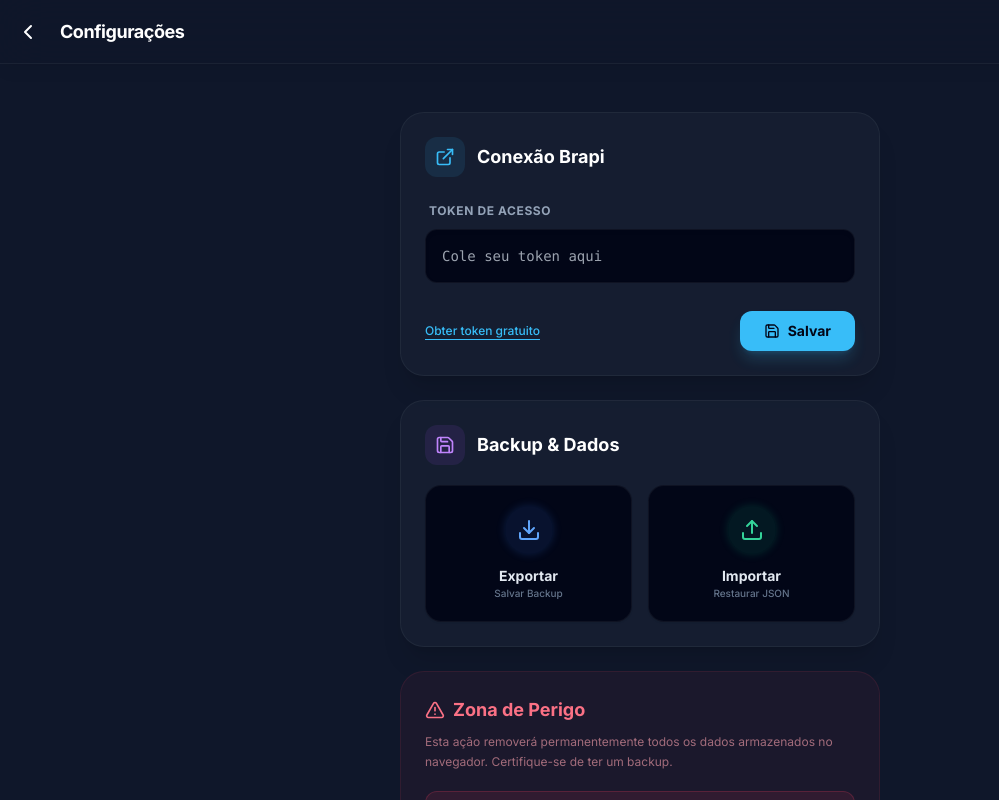
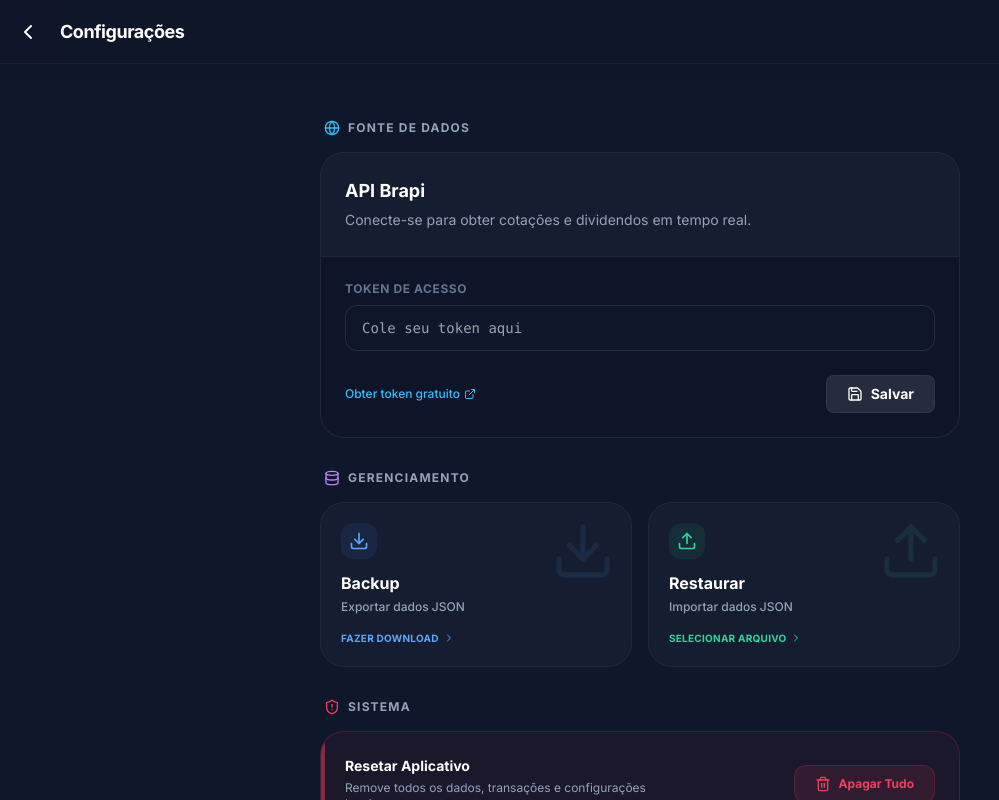
Before and after one commit to rafaelgabassi07-tech/CarteiraFIIs, a React (Vite) app: page / in a window 1280 px wide. Both pictures are taken after a click on the button 1244 px from the left and 31 px from the top of the page. Shown: the top 800 px of the page, without its empty margins (0-999 px from the left). Built offline with nearby package versions, Linux system fonts and the light colour scheme.

Commit message:
feat: Update settings page UI and icons
Introduce new icons and subtle UI enhancements to the settings page, improving clarity and visual appeal. Minor adjustments to animation and layout for a smoother user experience.

```diff
--- a/pages/Settings.tsx
+++ b/pages/Settings.tsx
@@ -1,5 +1,5 @@
 import React, { useState, useRef } from 'react';
-import { Save, ExternalLink, Download, Upload, Trash2, AlertTriangle, CheckCircle2, Copy } from 'lucide-react';
+import { Save, ExternalLink, Download, Upload, Trash2, AlertTriangle, CheckCircle2, Globe, Database, ShieldAlert, ChevronRight } from 'lucide-react';
 import { Transaction } from '../types';
 
 interface SettingsProps {
@@ -67,8 +67,7 @@ export const Settings: React.FC<SettingsProps> = ({
       }
     };
     reader.readAsText(file);
-    // Reset value
-    event.target.value = '';
+    event.target.value = ''; // Reset input
   };
 
   const handleReset = () => {
@@ -78,7 +77,7 @@ export const Settings: React.FC<SettingsProps> = ({
   };
 
   return (
-    <div className="pb-28 pt-6 px-4 max-w-lg mx-auto animate-slide-in-right space-y-6">
+    <div className="pb-28 pt-6 px-4 max-w-2xl mx-auto space-y-8 animate-fade-in">
 
       {/* Toast Notification */}
       <div className={`fixed top-24 left-1/2 -translate-x-1/2 w-[90%] max-w-sm p-4 rounded-2xl flex items-center gap-3 shadow-2xl z-[70] transition-all duration-300 transform backdrop-blur-md ring-1 ring-white/10 ${message ? 'opacity-100 translate-y-0' : 'opacity-0 -translate-y-4 pointer-events-none'} ${message?.type === 'success' ? 'bg-emerald-500/90 text-white shadow-emerald-500/20' : 'bg-rose-500/90 text-white shadow-rose-500/20'}`}>
@@ -86,25 +85,31 @@ export const Settings: React.FC<SettingsProps> = ({
         <span className="text-sm font-bold">{message?.text}</span>
       </div>
 
-      {/* API Config */}
-      <div className="bg-secondary/40 backdrop-blur-md rounded-3xl p-6 border border-white/5 shadow-xl animate-fade-in-up" style={{ animationDelay: '0ms' }}>
-        <h3 className="text-lg font-bold text-white mb-5 flex items-center gap-3">
-          <div className="p-2.5 bg-accent/10 rounded-xl">
-             <ExternalLink className="w-5 h-5 text-accent" />
+      {/* --- SEÇÃO 1: INTEGRAÇÕES --- */}
+      <section className="space-y-4 animate-fade-in-up" style={{ animationDelay: '0ms' }}>
+        <div className="flex items-center gap-2 px-1">
+          <Globe className="w-4 h-4 text-accent" />
+          <h2 className="text-xs font-bold text-slate-400 uppercase tracking-widest">Fonte de Dados</h2>
         </div>
-          Conexão Brapi
-        </h3>
-        <div className="space-y-5">
-          <div className="space-y-2">
-            <label className="text-xs font-bold text-slate-400 uppercase tracking-wider ml-1">Token de Acesso</label>
-            <div className="relative">
+
+        <div className="bg-secondary/40 backdrop-blur-md rounded-3xl border border-white/5 overflow-hidden shadow-sm">
+          <div className="p-6 border-b border-white/5">
+            <h3 className="text-lg font-bold text-white mb-1">API Brapi</h3>
+            <p className="text-sm text-slate-400 leading-relaxed">Conecte-se para obter cotações e dividendos em tempo real.</p>
+          </div>
+
+          <div className="p-6 bg-slate-950/30 space-y-4">
+             <div>
+                <label className="text-xs font-bold text-slate-500 uppercase tracking-wider mb-2 block">Token de Acesso</label>
+                <div className="relative group">
                     <input
                     type="text"
                     value={token}
                     onChange={(e) => setToken(e.target.value)}
                     placeholder="Cole seu token aqui"
-                className="w-full bg-slate-950 text-white rounded-xl p-4 border border-white/5 focus:border-accent focus:ring-1 focus:ring-accent outline-none transition-all font-mono text-sm shadow-inner"
+                    className="w-full bg-slate-900 text-white rounded-xl py-3 px-4 border border-white/10 focus:border-accent focus:ring-1 focus:ring-accent outline-none transition-all font-mono text-sm shadow-inner group-hover:border-white/20"
                     />
+                    {token && <div className="absolute right-3 top-3 text-emerald-500"><CheckCircle2 className="w-4 h-4" /></div>}
                 </div>
              </div>
 
@@ -113,53 +118,62 @@ export const Settings: React.FC<SettingsProps> = ({
                 href="https://brapi.dev/dashboard"
                 target="_blank"
                 rel="noopener noreferrer"
-              className="text-xs text-accent hover:text-white underline underline-offset-4 transition-colors font-medium"
+                className="flex items-center gap-1 text-xs text-accent hover:text-white transition-colors font-medium group"
                 >
-              Obter token gratuito
+                Obter token gratuito <ExternalLink className="w-3 h-3 group-hover:translate-x-0.5 transition-transform" />
                 </a>
                 <button
                 onClick={handleSaveToken}
-              className="bg-accent text-slate-950 hover:bg-sky-400 px-6 py-2.5 rounded-xl text-sm font-bold flex items-center gap-2 transition-all active:scale-95 shadow-lg shadow-accent/20 hover:-translate-y-0.5"
+                className="bg-white/10 hover:bg-white/20 text-white px-5 py-2 rounded-lg text-sm font-bold flex items-center gap-2 transition-all active:scale-95 border border-white/5"
                 >
                 <Save className="w-4 h-4" /> Salvar
                 </button>
              </div>
           </div>
         </div>
+      </section>
 
-      {/* Data Management */}
-      <div className="bg-secondary/40 backdrop-blur-md rounded-3xl p-6 border border-white/5 shadow-xl animate-fade-in-up" style={{ animationDelay: '100ms' }}>
-        <h3 className="text-lg font-bold text-white mb-5 flex items-center gap-3">
-          <div className="p-2.5 bg-purple-500/10 rounded-xl">
-             <Save className="w-5 h-5 text-purple-400" />
+      {/* --- SEÇÃO 2: DADOS --- */}
+      <section className="space-y-4 animate-fade-in-up" style={{ animationDelay: '100ms' }}>
+        <div className="flex items-center gap-2 px-1">
+          <Database className="w-4 h-4 text-purple-400" />
+          <h2 className="text-xs font-bold text-slate-400 uppercase tracking-widest">Gerenciamento</h2>
         </div>
-          Backup & Dados
-        </h3>
 
-        <div className="grid grid-cols-2 gap-4">
+        <div className="grid grid-cols-1 sm:grid-cols-2 gap-4">
+            {/* Exportar */}
             <button
                 onClick={handleExport}
-            className="flex flex-col items-center justify-center gap-3 bg-slate-950 hover:bg-slate-900 border border-white/5 p-5 rounded-2xl transition-all group active:scale-[0.98] hover:border-blue-500/30 shadow-sm hover:shadow-lg"
+                className="bg-secondary/40 backdrop-blur-md rounded-3xl p-5 border border-white/5 hover:bg-secondary/60 transition-all text-left group relative overflow-hidden active:scale-[0.98]"
             >
-            <div className="p-3 bg-blue-500/10 rounded-full text-blue-400 group-hover:bg-blue-500/20 group-hover:scale-110 transition-all shadow-[0_0_10px_rgba(59,130,246,0.2)]">
-              <Download className="w-6 h-6" />
+                <div className="absolute top-0 right-0 p-4 opacity-10 group-hover:opacity-20 transition-opacity">
+                    <Download className="w-16 h-16 text-blue-400" />
                 </div>
-            <div className="text-center">
-              <div className="font-bold text-sm text-slate-200">Exportar</div>
-              <div className="text-[10px] text-slate-500 font-medium">Salvar Backup</div>
+                <div className="p-2 bg-blue-500/10 w-fit rounded-xl text-blue-400 mb-3 group-hover:bg-blue-500/20 transition-colors">
+                    <Download className="w-5 h-5" />
+                </div>
+                <h3 className="text-base font-bold text-white mb-1">Backup</h3>
+                <p className="text-xs text-slate-400 font-medium">Exportar dados JSON</p>
+                <div className="mt-4 flex items-center text-[10px] text-blue-400 font-bold uppercase tracking-wide gap-1">
+                   Fazer Download <ChevronRight className="w-3 h-3" />
                 </div>
             </button>
 
+            {/* Importar */}
             <button
                 onClick={handleImportClick}
-            className="flex flex-col items-center justify-center gap-3 bg-slate-950 hover:bg-slate-900 border border-white/5 p-5 rounded-2xl transition-all group active:scale-[0.98] hover:border-emerald-500/30 shadow-sm hover:shadow-lg"
+                className="bg-secondary/40 backdrop-blur-md rounded-3xl p-5 border border-white/5 hover:bg-secondary/60 transition-all text-left group relative overflow-hidden active:scale-[0.98]"
             >
-            <div className="p-3 bg-emerald-500/10 rounded-full text-emerald-400 group-hover:bg-emerald-500/20 group-hover:scale-110 transition-all shadow-[0_0_10px_rgba(16,185,129,0.2)]">
-              <Upload className="w-6 h-6" />
+                <div className="absolute top-0 right-0 p-4 opacity-10 group-hover:opacity-20 transition-opacity">
+                    <Upload className="w-16 h-16 text-emerald-400" />
                 </div>
-            <div className="text-center">
-              <div className="font-bold text-sm text-slate-200">Importar</div>
-              <div className="text-[10px] text-slate-500 font-medium">Restaurar JSON</div>
+                <div className="p-2 bg-emerald-500/10 w-fit rounded-xl text-emerald-400 mb-3 group-hover:bg-emerald-500/20 transition-colors">
+                    <Upload className="w-5 h-5" />
+                </div>
+                <h3 className="text-base font-bold text-white mb-1">Restaurar</h3>
+                <p className="text-xs text-slate-400 font-medium">Importar dados JSON</p>
+                 <div className="mt-4 flex items-center text-[10px] text-emerald-400 font-bold uppercase tracking-wide gap-1">
+                   Selecionar Arquivo <ChevronRight className="w-3 h-3" />
                 </div>
                 <input
                     type="file"
@@ -170,27 +184,38 @@ export const Settings: React.FC<SettingsProps> = ({
                 />
             </button>
         </div>
+      </section>
+
+      {/* --- SEÇÃO 3: ZONA DE PERIGO --- */}
+      <section className="space-y-4 animate-fade-in-up" style={{ animationDelay: '200ms' }}>
+        <div className="flex items-center gap-2 px-1">
+          <ShieldAlert className="w-4 h-4 text-rose-500" />
+          <h2 className="text-xs font-bold text-slate-400 uppercase tracking-widest">Sistema</h2>
         </div>
 
-      {/* Danger Zone */}
-      <div className="rounded-3xl p-6 border border-rose-500/10 bg-rose-500/5 animate-fade-in-up" style={{ animationDelay: '200ms' }}>
-        <h3 className="text-lg font-bold text-rose-400 mb-2 flex items-center gap-2">
-          <AlertTriangle className="w-5 h-5" /> Zona de Perigo
+        <div className="rounded-3xl border border-rose-500/20 bg-rose-500/5 p-6 flex flex-col sm:flex-row items-center justify-between gap-4 relative overflow-hidden">
+            <div className="absolute left-0 top-0 bottom-0 w-1 bg-rose-500/50"></div>
+            <div>
+                <h3 className="text-sm font-bold text-white mb-1 flex items-center gap-2">
+                    Resetar Aplicativo
                 </h3>
-        <p className="text-xs text-rose-300/60 mb-5 leading-relaxed">
-            Esta ação removerá permanentemente todos os dados armazenados no navegador. Certifique-se de ter um backup.
+                <p className="text-xs text-slate-400 max-w-xs">
+                    Remove todos os dados, transações e configurações locais permanentemente.
                 </p>
+            </div>
             <button
                 onClick={handleReset}
-          className="w-full bg-rose-500/10 hover:bg-rose-500/20 text-rose-400 border border-rose-500/20 font-bold py-3.5 rounded-xl transition-all active:scale-[0.98] flex items-center justify-center gap-2 hover:shadow-lg hover:shadow-rose-500/5"
+                className="whitespace-nowrap bg-rose-500/10 hover:bg-rose-500/20 text-rose-500 border border-rose-500/20 font-bold py-2.5 px-5 rounded-xl transition-all active:scale-[0.98] flex items-center gap-2 hover:shadow-lg hover:shadow-rose-500/5 text-xs"
             >
-          <Trash2 className="w-4 h-4" /> Resetar Aplicativo
+                <Trash2 className="w-4 h-4" /> Apagar Tudo
             </button>
         </div>
+      </section>
 
-      <div className="text-center pb-4 animate-fade-in" style={{ animationDelay: '300ms' }}>
-         <span className="text-[10px] font-medium text-slate-600 bg-slate-900/50 px-3 py-1 rounded-full border border-white/5">
-            InvestFIIs v1.2.0 • Premium
+      {/* Rodapé */}
+      <div className="text-center pt-8 pb-4 animate-fade-in opacity-50 hover:opacity-100 transition-opacity">
+         <span className="text-[10px] font-mono text-slate-600">
+            InvestFIIs v1.3.0
          </span>
       </div>
     </div>
```
Lines whose indentation alone changed are shown as unchanged.
